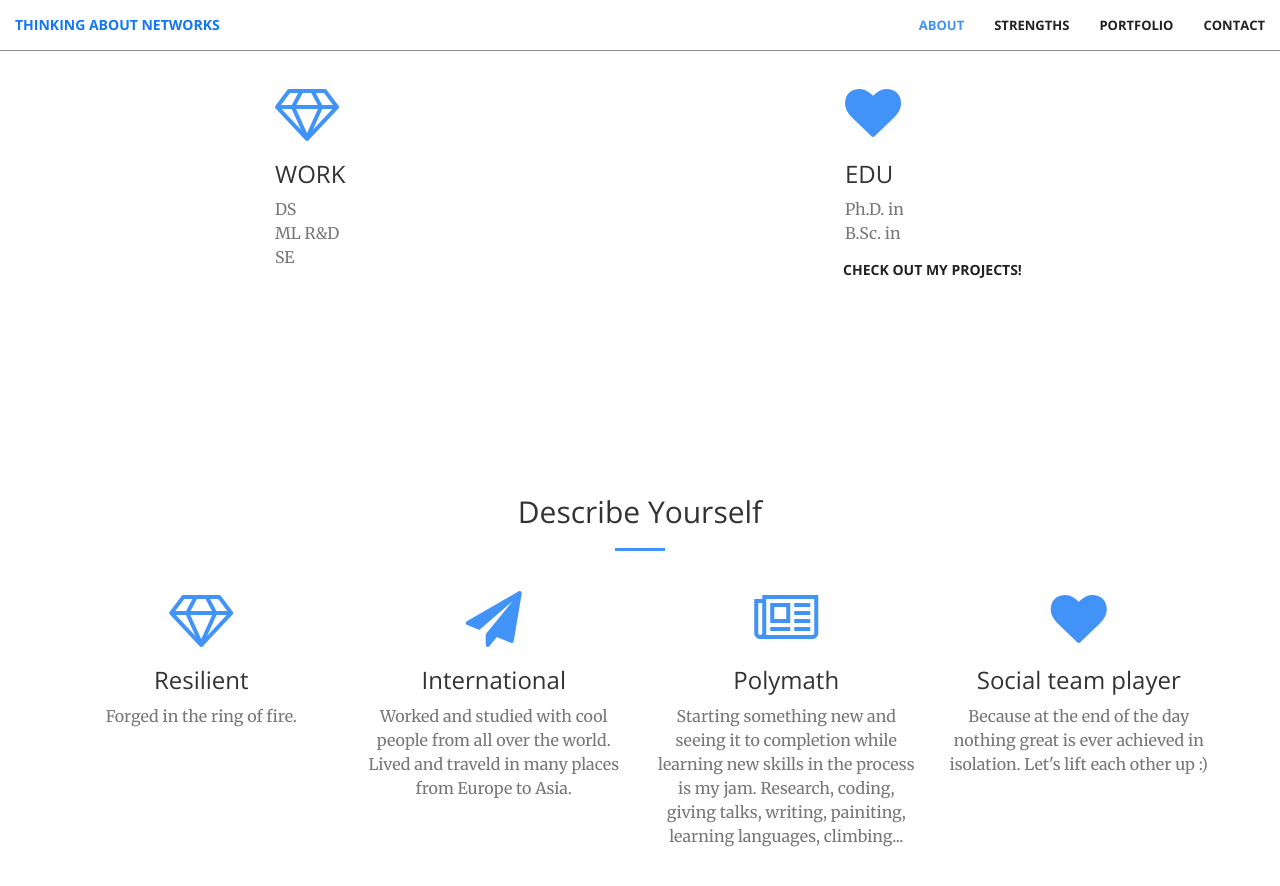
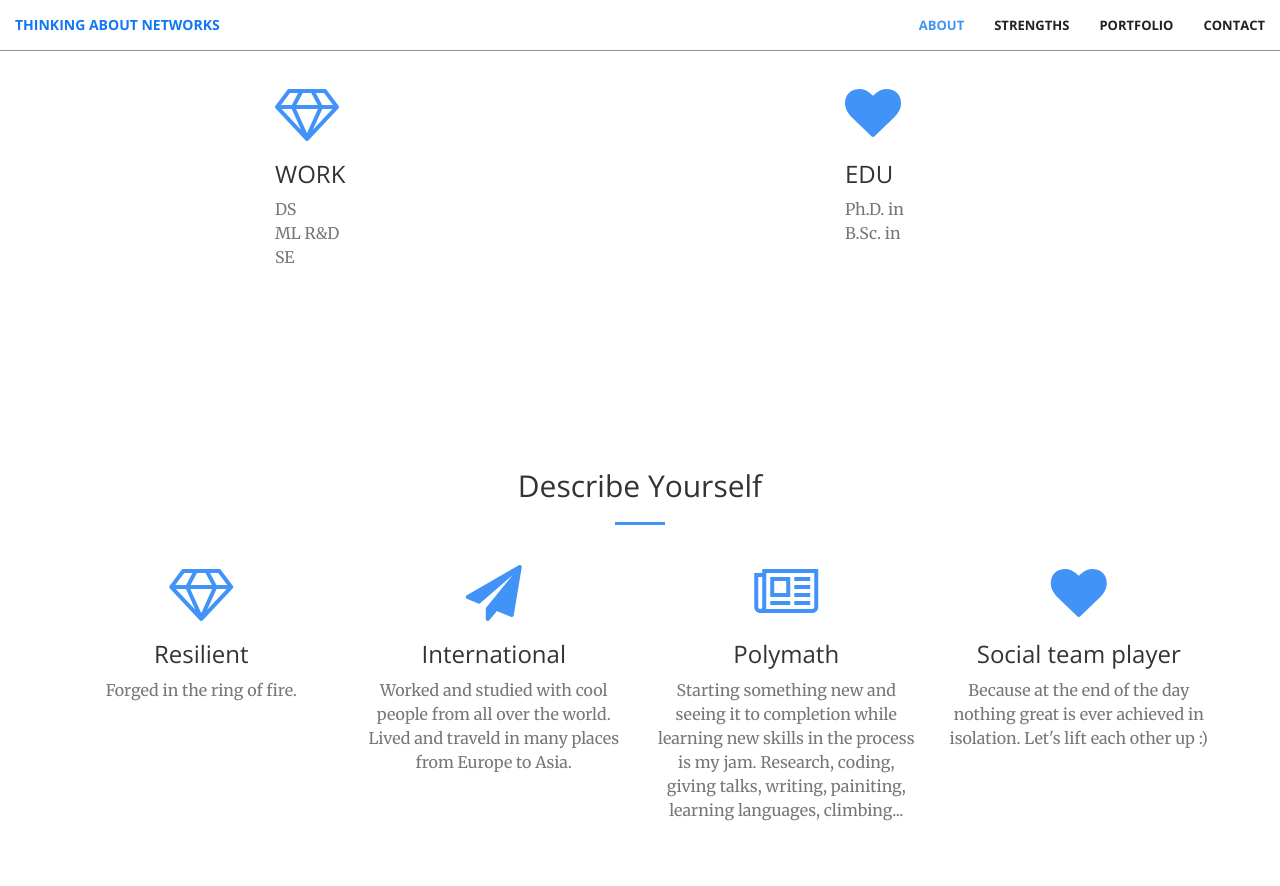
Before and after one commit to jvs--/jvs--.github.io, a Jekyll site: the page built from index.html, in a window 1280 px wide and 900 px high, scrolled down 1536 px. Shown: the top 886 px of the window. Built offline with Jekyll 4.4.1, drawn with Linux system fonts in a browser that asks for light colours.

Commit message:
changing buttons to new sections

```diff
--- a/_includes/resume.html
+++ b/_includes/resume.html
@@ -23,10 +23,6 @@
                 <p class="text-muted">B.Sc. in </p>
             </div>
         </div>
-        <div class="row">
-            <div align="center">
-                <a href="#portfolio" class="btn btn-default btn-xl">Check out my projects!</a>
-            </div>
-        </div>
+
     </div>
 </section>
```
